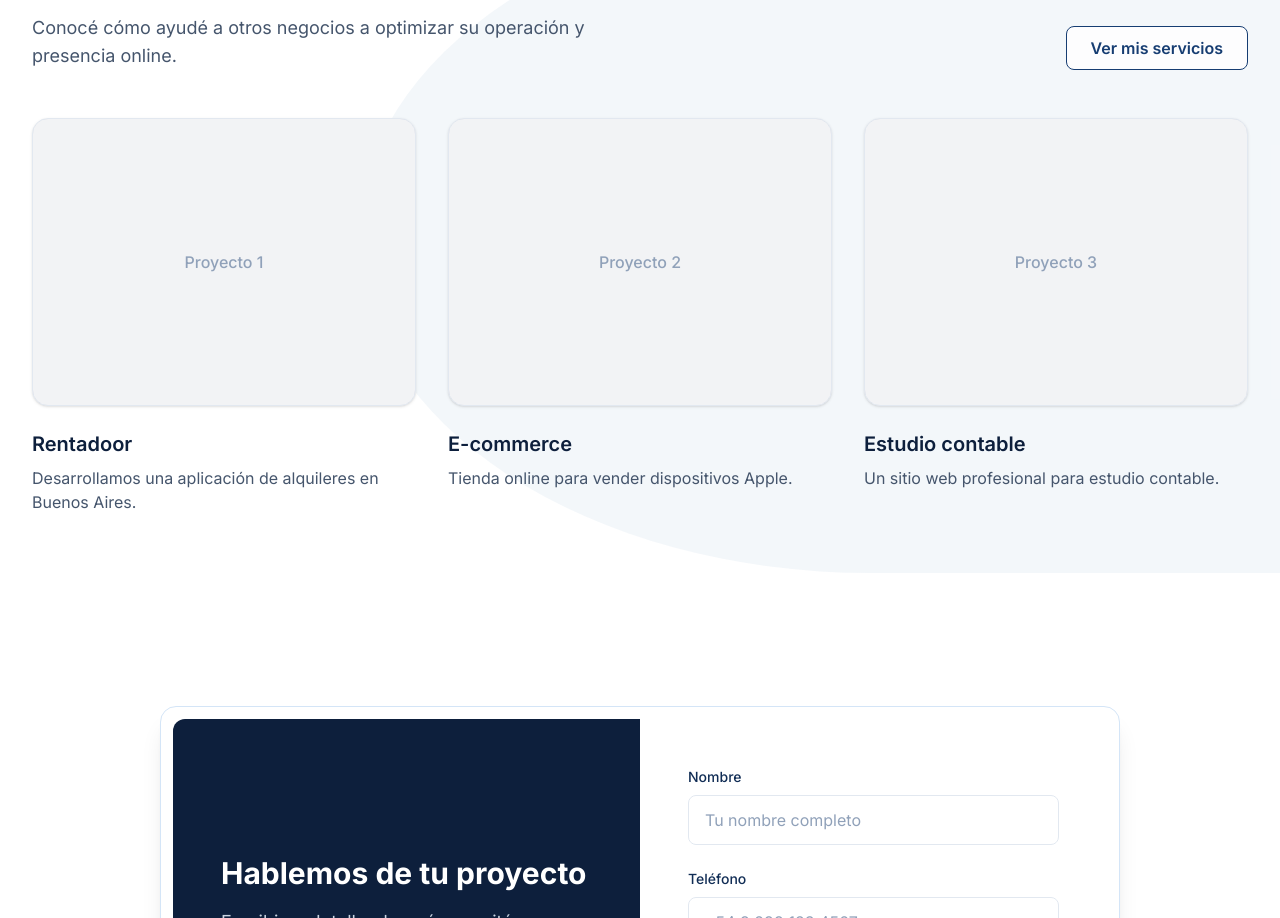
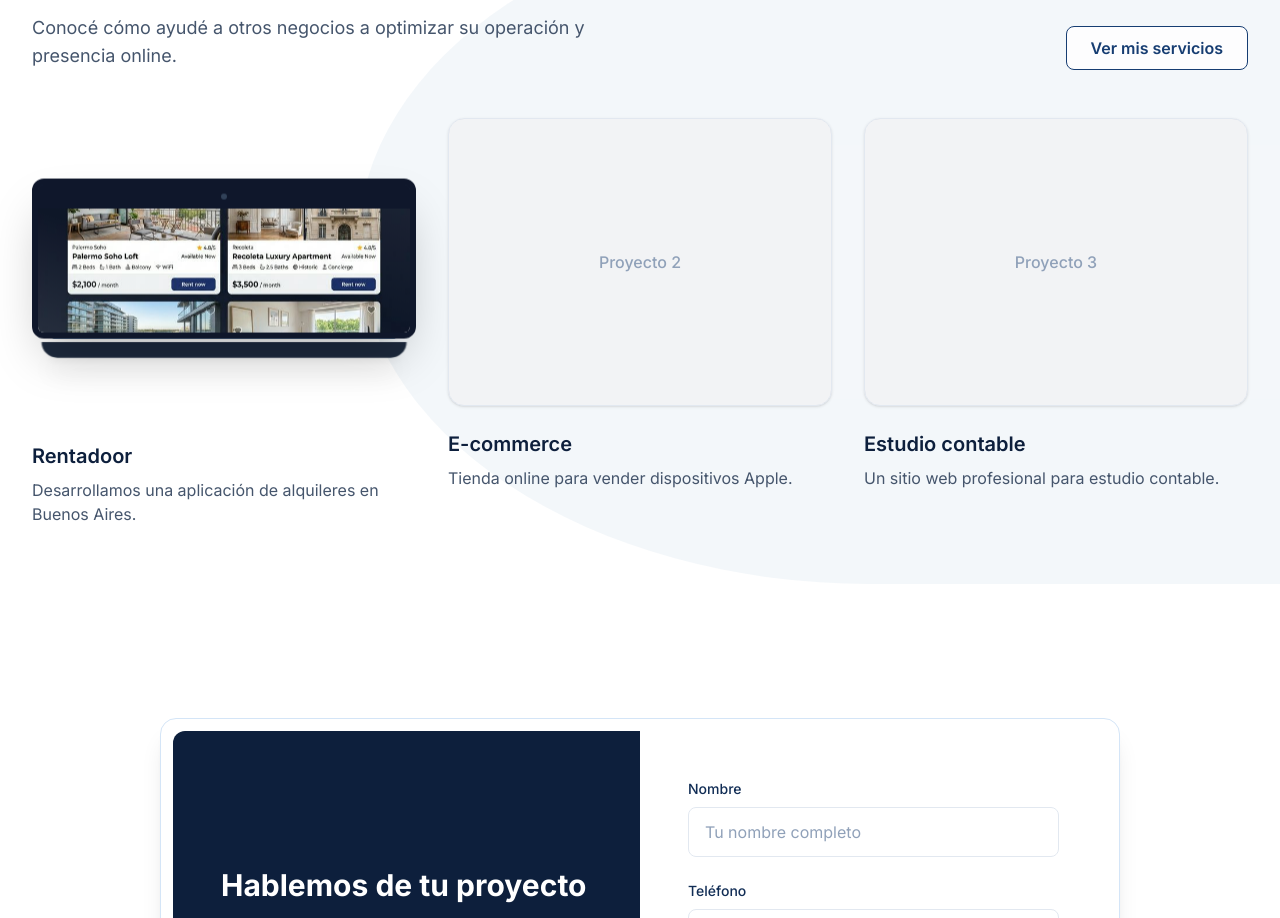
Before and after one commit to Monterolautaro/tomasmontero-software, a Next.js app: page / in a window 1280 px wide. Shown: the part 2142-3060 px from the top of the page. Built offline with nearby package versions, Linux system fonts and the light colour scheme.

Commit message:
feat: notebook mockup

```diff
--- a/app/page.tsx
+++ b/app/page.tsx
@@ -6,6 +6,7 @@ import { Navbar } from "@/components/layout/Navbar";
 import { Footer } from "@/components/layout/Footer";
 import { WhatsAppButton } from "@/components/WhatsAppButton";
 import { MonitorSmartphone, Zap, TrendingUp, CheckCircle2, ArrowRight } from "lucide-react";
+import { NotebookMockup } from "@/components/ui/NotebookMockup";
 
 export default function Home() {
   return (
@@ -122,16 +123,22 @@ export default function Home() {
           </div>
           <div className="grid grid-cols-1 md:grid-cols-3 gap-8">
             {[
-              { title: "Rentadoor", desc: "Desarrollamos una aplicación de alquileres en Buenos Aires." },
+              { title: "Rentadoor", desc: "Desarrollamos una aplicación de alquileres en Buenos Aires.", image: "/rentadoor.png" },
               { title: "E-commerce", desc: "Tienda online para vender dispositivos Apple." },
               { title: "Estudio contable", desc: "Un sitio web profesional para estudio contable." },
             ].map((project, i) => (
               <div key={i} className="group cursor-pointer">
-                <div className="bg-white aspect-[4/3] rounded-2xl mb-6 overflow-hidden relative shadow-sm border border-slate-200 hover:shadow-md transition-shadow">
-                  <div className="absolute inset-0 bg-navy/5 flex items-center justify-center group-hover:bg-navy/0 transition-colors">
-                    <span className="text-slate-400 font-medium">Proyecto {i + 1}</span>
+                {project.title === "Rentadoor" ? (
+                  <div className="mb-6 h-[300px] flex items-center justify-center">
+                    <NotebookMockup imageSrc={project.image || ""} alt={project.title} />
                   </div>
-                </div>
+                ) : (
+                  <div className="bg-white aspect-[4/3] rounded-2xl mb-6 overflow-hidden relative shadow-sm border border-slate-200 hover:shadow-md transition-shadow">
+                    <div className="absolute inset-0 bg-navy/5 flex items-center justify-center group-hover:bg-navy/0 transition-colors">
+                      <span className="text-slate-400 font-medium">Proyecto {i + 1}</span>
+                    </div>
+                  </div>
+                )}
                 <h3 className="text-xl font-semibold text-navy mb-2">{project.title}</h3>
                 <p className="text-slate-600">{project.desc}</p>
               </div>
--- /dev/null
+++ b/components/ui/NotebookMockup.tsx
@@ -0,0 +1,122 @@
+"use client";
+
+import React, { useState, useRef } from "react";
+import { motion, useMotionValue, useSpring, useTransform } from "framer-motion";
+import Image from "next/image";
+
+interface NotebookMockupProps {
+  imageSrc: string;
+  alt?: string;
+}
+
+export const NotebookMockup: React.FC<NotebookMockupProps> = ({
+  imageSrc,
+  alt = "Project Preview"
+}) => {
+  const containerRef = useRef<HTMLDivElement>(null);
+
+  const x = useMotionValue(0);
+  const y = useMotionValue(0);
+
+  const rotateX = useSpring(useTransform(y, [-0.5, 0.5], [10, -10]), {
+    stiffness: 150,
+    damping: 20
+  });
+  const rotateY = useSpring(useTransform(x, [-0.5, 0.5], [-15, 15]), {
+    stiffness: 150,
+    damping: 20
+  });
+
+  const handleMouseMove = (e: React.MouseEvent<HTMLDivElement>) => {
+    if (!containerRef.current) return;
+
+    const rect = containerRef.current.getBoundingClientRect();
+    const width = rect.width;
+    const height = rect.height;
+
+    const mouseX = e.clientX - rect.left;
+    const mouseY = e.clientY - rect.top;
+
+    x.set((mouseX / width) - 0.5);
+    y.set((mouseY / height) - 0.5);
+  };
+
+  const handleTouchMove = (e: React.TouchEvent<HTMLDivElement>) => {
+    if (!containerRef.current || !e.touches[0]) return;
+
+    const rect = containerRef.current.getBoundingClientRect();
+    const width = rect.width;
+    const height = rect.height;
+
+    const touchX = e.touches[0].clientX - rect.left;
+    const touchY = e.touches[0].clientY - rect.top;
+
+    x.set((touchX / width) - 0.5);
+    y.set((touchY / height) - 0.5);
+  };
+
+  const handleReset = () => {
+    x.set(0);
+    y.set(0);
+  };
+
+  return (
+    <div
+      ref={containerRef}
+      onMouseMove={handleMouseMove}
+      onMouseLeave={handleReset}
+      onTouchMove={handleTouchMove}
+      onTouchEnd={handleReset}
+      className="relative w-full max-w-[500px] aspect-[16/10] mx-auto perspective-[1200px] py-10 touch-none"
+      style={{ perspective: "1200px" }}
+    >
+      <motion.div
+        style={{
+          rotateX,
+          rotateY,
+          transformStyle: "preserve-3d",
+        }}
+        animate={{
+          y: [0, -10, 0],
+        }}
+        transition={{
+          duration: 4,
+          repeat: Infinity,
+          ease: "easeInOut"
+        }}
+        className="relative w-full h-full"
+      >
+
+        <div className="absolute inset-0 bg-slate-800 rounded-xl overflow-hidden shadow-2xl border-[6px] border-slate-900 flex flex-col">
+
+          <div className="h-6 bg-slate-900 flex items-center justify-center">
+            <div className="w-1.5 h-1.5 rounded-full bg-slate-700"></div>
+          </div>
+
+          <div className="flex-1 relative bg-white overflow-hidden">
+            <Image
+              src={imageSrc}
+              alt={alt}
+              fill
+              className="object-cover"
+              sizes="(max-width: 768px) 100vw, 500px"
+            />
+
+            <div className="absolute inset-0 bg-gradient-to-tr from-white/10 via-transparent to-white/5 pointer-events-none" />
+          </div>
+        </div>
+
+        <div
+          className="absolute bottom-[-15px] left-[5%] right-[5%] h-4 bg-slate-700 rounded-b-xl shadow-lg transform rotateX(85deg) origin-top"
+          style={{ transform: "rotateX(85deg) translateY(-5px)", transformOrigin: "top" }}
+        />
+
+
+        <div
+          className="absolute bottom-[-20px] left-[2%] right-[2%] h-4 bg-slate-800 rounded-b-2xl shadow-xl"
+          style={{ transform: "translateZ(-10px)" }}
+        />
+      </motion.div>
+    </div>
+  );
+};
```
Also changed, not shown: public/rentadoor.png (added).
